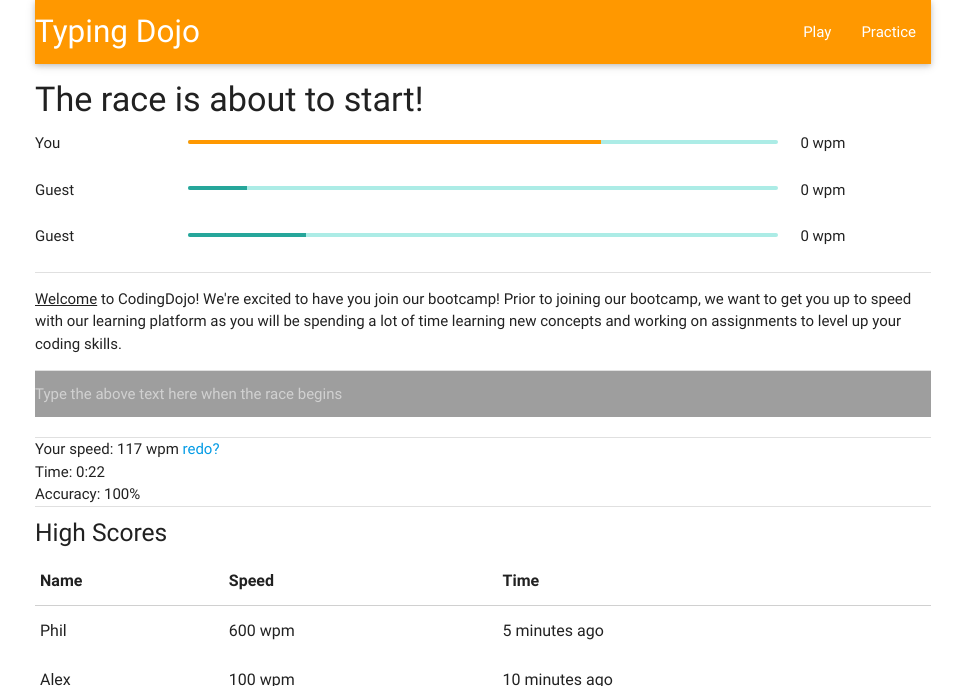
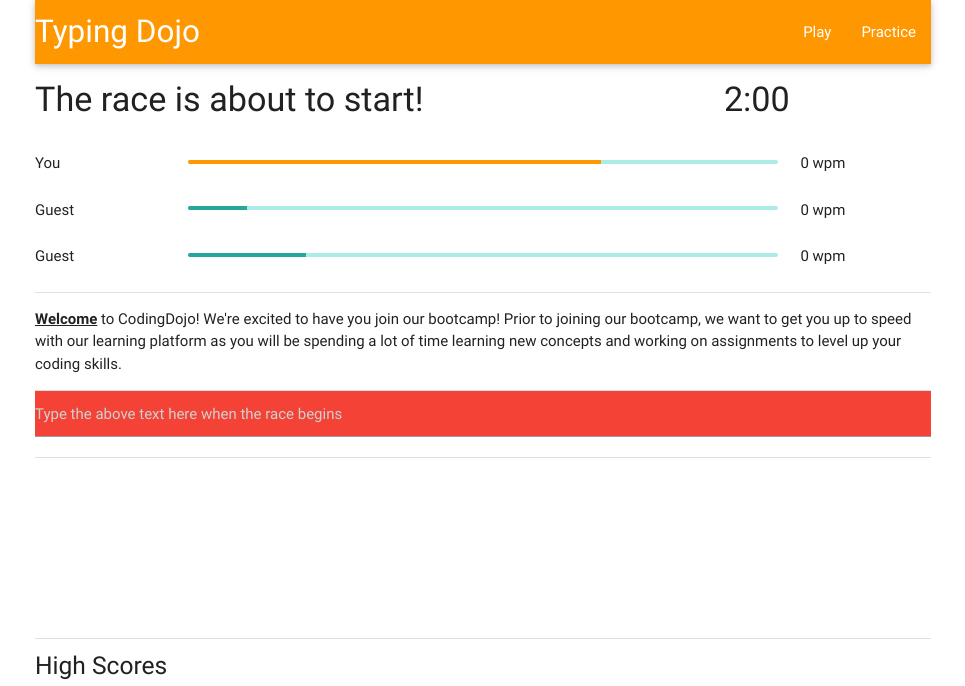
Before and after one commit to alex-wap/typing-dojo, a website: page client/index.html at #/play in a window 1280 px wide. Shown: the top 686 px of the page, without its empty margins (157-1122 px from the left). Drawn offline with nearby package versions, Linux system fonts and the light colour scheme.

Commit message:
updated styling

```diff
--- a/client/partials/play.html
+++ b/client/partials/play.html
@@ -1,5 +1,9 @@
 <div ng-controller="MainController">
-    <h4>The race is about to start!</h4>
+    <div class="row">
+        <div class="col s9"><h4>The race is about to start!</h4></div>
+        <div class="col s2"><h4>2:00</h4></div>
+    </div>
+
     <!-- start progress bars -->
     <div class="row">
         <div class="col s2">You</div>
@@ -30,19 +34,21 @@
     </div>
     <!-- end progress bars -->
     <div class="divider"></div>
-    <p id="excerpt"><u>Welcome</u> to CodingDojo! We're excited to have you join our bootcamp! Prior to joining our bootcamp, we want to get you up to speed with our learning platform as you will be spending a lot of time learning new concepts and working on assignments to level up your coding skills.</p>
+    <p id="excerpt"><b><u>Welcome</u></b> to CodingDojo! We're excited to have you join our bootcamp! Prior to joining our bootcamp, we want to get you up to speed with our learning platform as you will be spending a lot of time learning new concepts and working on assignments to level up your coding skills.</p>
 
     <div class="divider"></div>
     <!-- change class via document.getElementById() -->
     <!-- https://stackoverflow.com/questions/195951/change-an-elements-class-with-javascript -->
-    <input type="text" placeholder="Type the above text here when the race begins" class="grey">
+    <input type="text" placeholder="Type the above text here when the race begins" class="red">
     <div class="divider"></div>
     <!-- ng-hide/show -->
-    <div id="end-score">
+<!-- this will be a modal http://materializecss.com/modals.html? -->
+<!--     <div id="end-score">
         Your speed: 117 wpm <a href="#/">redo?</a><br>
         Time: 0:22<br>
         Accuracy: 100%<br>
-    </div>
+    </div> -->
+    <br><br><br><br><br><br><br><br>
     <div class="divider"></div>
     <h5>High Scores</h5>
     <table>
```
Also changed, not shown: client/partials/practice.html (+6 -2 lines), README.md.
